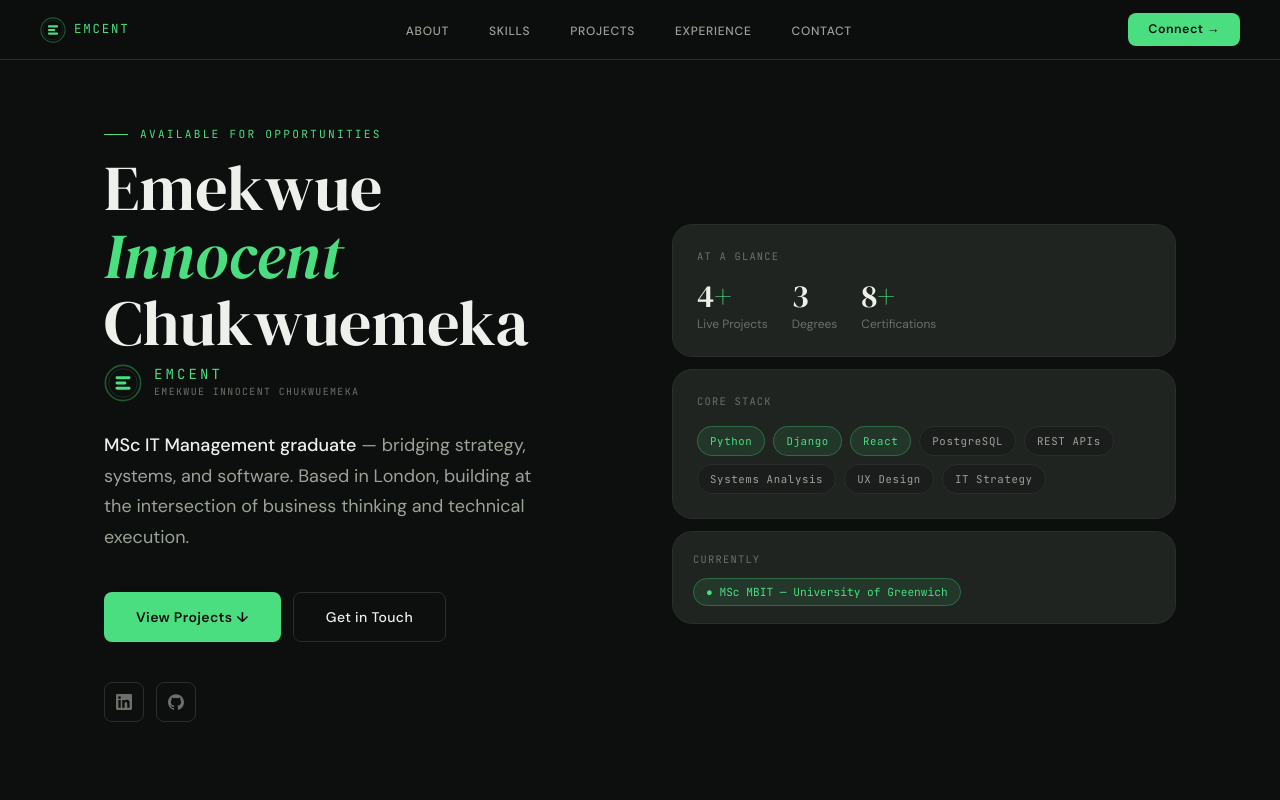
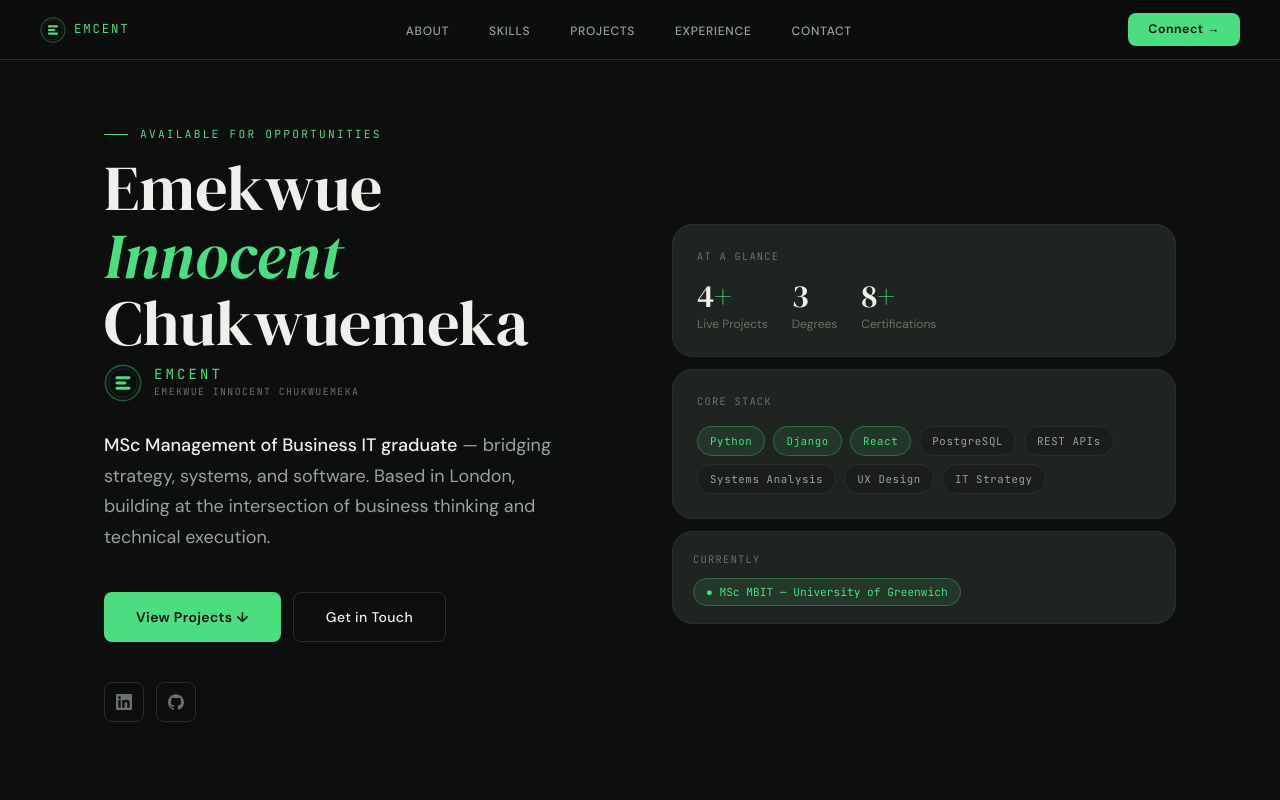
Before and after one commit to CodeEmcent/emcent-portfolio, a React (Vite) app: page / in a window 1280 px wide. Shown: the top 800 px of the page. Built offline with nearby package versions, Linux system fonts and the light colour scheme.

Commit message:
MSc degree written properly

```diff
--- a/src/components/hero/Hero.jsx
+++ b/src/components/hero/Hero.jsx
@@ -56,7 +56,7 @@ export default function Hero() {
           className="animate-fade-up delay-400 text-lg leading-[1.7] mb-10 max-w-md"
           style={{ color: 'var(--text-2)' }}
         >
-          <strong style={{ color: 'var(--text)', fontWeight: 500 }}>MSc IT Management graduate</strong>
+          <strong style={{ color: 'var(--text)', fontWeight: 500 }}>MSc Management of Business IT graduate</strong>
           {' '}— bridging strategy, systems, and software. Based in London, building at the intersection of business thinking and technical execution.
         </p>
 
--- a/src/data/index.js
+++ b/src/data/index.js
@@ -8,7 +8,7 @@ export const personal = {
   name:       'Emekwue Innocent Chukwuemeka',
   brand:      'Emcent',
   handle:     'CodeEmcent',
-  tagline:    'MSc Business IT Management graduate — bridging strategy, systems, and software.',
+  tagline:    'MSc Management of Business IT graduate — bridging strategy, systems, and software.',
   location:   'London, United Kingdom',
   origin:     'Lagos, Nigeria',
   available:  'Open to opportunities · Sept 2026',
```
